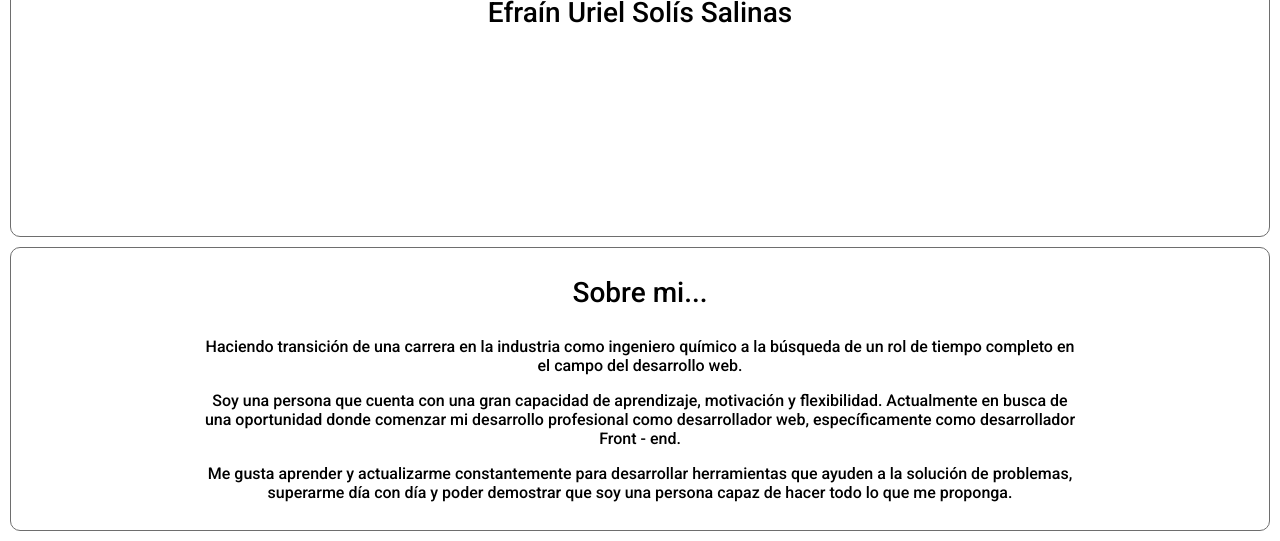
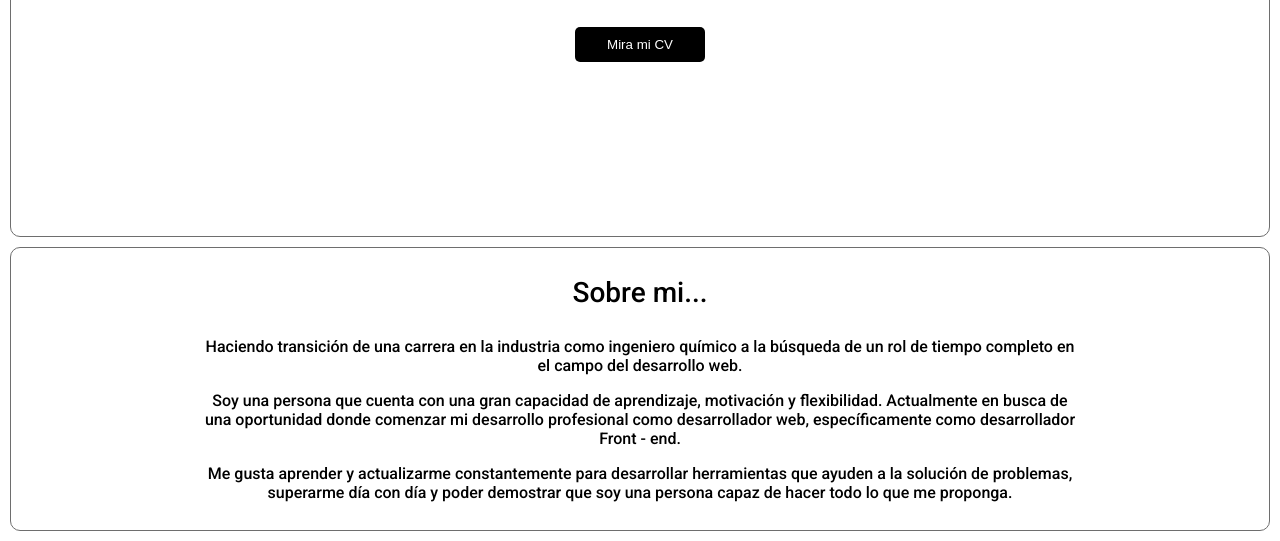
Before and after one commit to euss99/personalWebsite, a plain HTML site: page index.html in a window 1280 px wide. Shown: the part 370-911 px from the top of the page. Drawn offline with Linux system fonts and the light colour scheme.

Commit message:
Añadiendo el boton para mirar mi CV

```diff
--- a/index.html
+++ b/index.html
@@ -47,6 +47,7 @@
                 <p>Hola, soy Front - end Developer</p>
                 <p>Efraín Uriel Solís Salinas</p>
             </div>
+            <button type="button"><a href="">Mira mi CV</a></button>
         </section>
 
         <section id="aboutMe" class="aboutMe-main">
--- a/style.css
+++ b/style.css
@@ -61,6 +61,7 @@ main {
     margin: 0 10px 10px 10px;
     height: 500px;
     display: flex;
+    flex-direction: column;
     justify-content: center;
     align-items: center;
     border: 1px solid var(--grey);
@@ -76,6 +77,19 @@ main {
 .main-presentation p:nth-child(2) {
     font-size: 28px;
     margin: 15px 0 0 0;
+}
+button {
+    width: 130px;
+    height: 35px;
+    background: var(--black);
+    border: 1 px solid var(--grey);
+    border-radius: 5px;
+    margin-top: 30px;
+}
+button a {
+    text-decoration: none;
+    color: var(--white);
+
 }
 
 /* ==== Sobre mí ==== */
```
